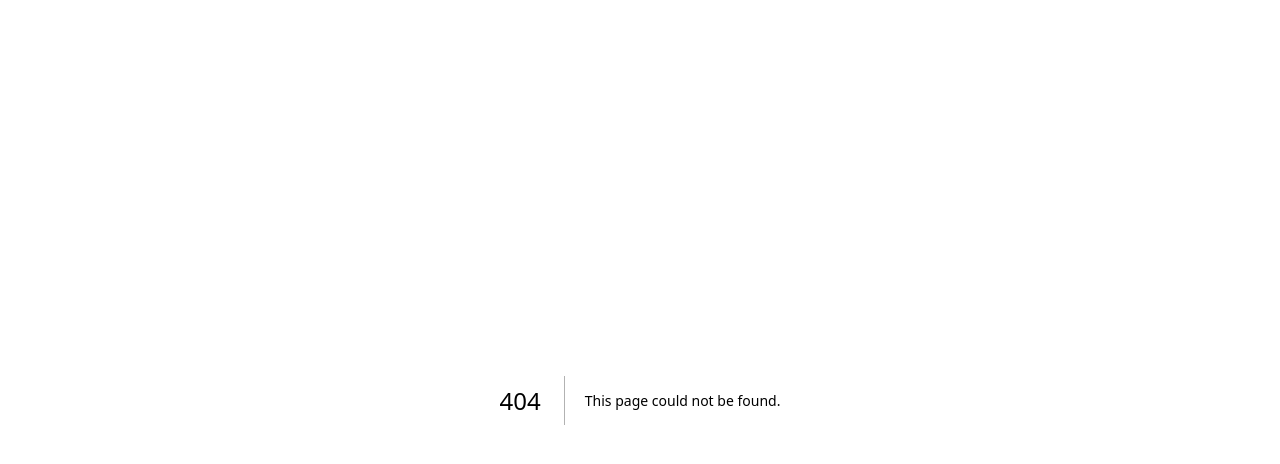
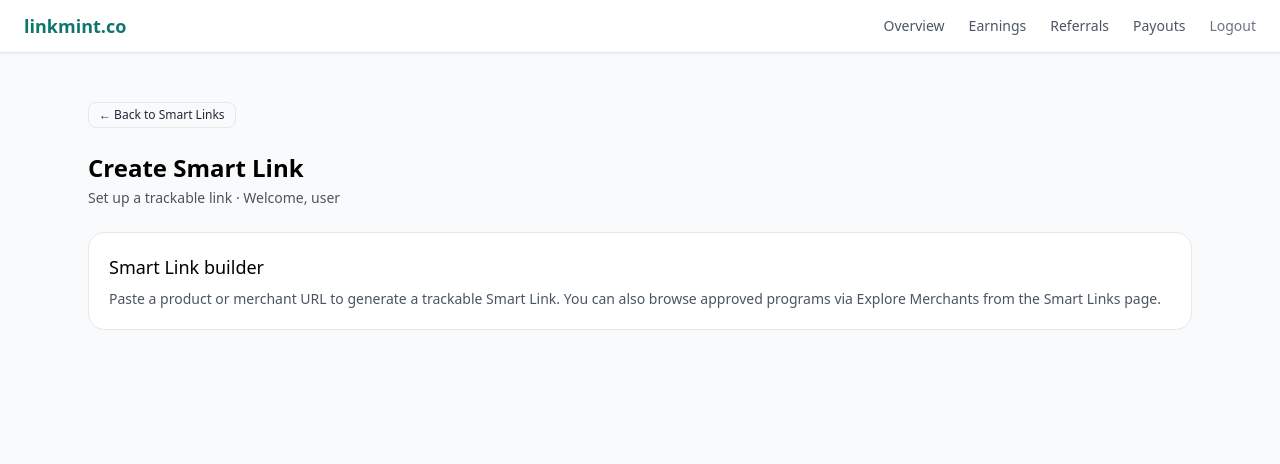
Before and after one commit to begintolern/Linkmint, a Next.js app: page /dashboard/links/create in a window 1280 px wide. Before the commit this address had no page. Shown: the top 464 px of the page. Built offline with nearby package versions, Linux system fonts and the light colour scheme; no server answers; sample sign-in values are in the browser's storage.

Commit message:
feat: add Create Smart Link page with back-to-smart-links button

```diff
--- /dev/null
+++ b/app/dashboard/links/create/page.tsx
@@ -0,0 +1,59 @@
+// app/dashboard/links/create/page.tsx
+export const dynamic = "force-dynamic";
+export const fetchCache = "force-no-store";
+
+import { getServerSession } from "next-auth/next";
+import type { Session } from "next-auth";
+import { redirect } from "next/navigation";
+import { authOptions } from "@/lib/auth/options";
+
+import Link from "next/link";
+import DashboardPageHeader from "@/components/DashboardPageHeader";
+
+type AppUser = {
+  id?: string;
+  email?: string;
+  name?: string;
+  role?: string;
+};
+
+export default async function CreateSmartLinkPage() {
+  const session = (await getServerSession(authOptions)) as Session | null;
+  if (!session) {
+    redirect("/api/auth/signin?callbackUrl=/dashboard/links/create");
+  }
+
+  const user = (session?.user ?? {}) as AppUser;
+  const name = user?.email ? user.email.split("@")[0] : user?.name ?? "there";
+
+  return (
+    <main className="mx-auto max-w-6xl space-y-6 p-6">
+      {/* Top-left back link to Smart Links */}
+      <div>
+        <Link
+          href="/dashboard/links"
+          className="inline-flex items-center gap-1 rounded-lg border px-2.5 py-1 text-xs text-gray-800 hover:bg-gray-50"
+        >
+          ← Back to Smart Links
+        </Link>
+      </div>
+
+      <DashboardPageHeader
+        title="Create Smart Link"
+        subtitle={`Set up a trackable link · Welcome, ${name}`}
+      />
+
+      {/* ===== Your create-link UI / form goes here =====
+          If you already have a form component, render it here, e.g.:
+          <CreateSmartLinkForm />
+      */}
+      <section className="rounded-2xl border bg-white p-4 sm:p-5">
+        <h2 className="text-base font-medium sm:text-lg">Smart Link builder</h2>
+        <p className="mt-2 text-sm text-gray-600">
+          Paste a product or merchant URL to generate a trackable Smart Link. You can also browse
+          approved programs via Explore Merchants from the Smart Links page.
+        </p>
+      </section>
+    </main>
+  );
+}
```
